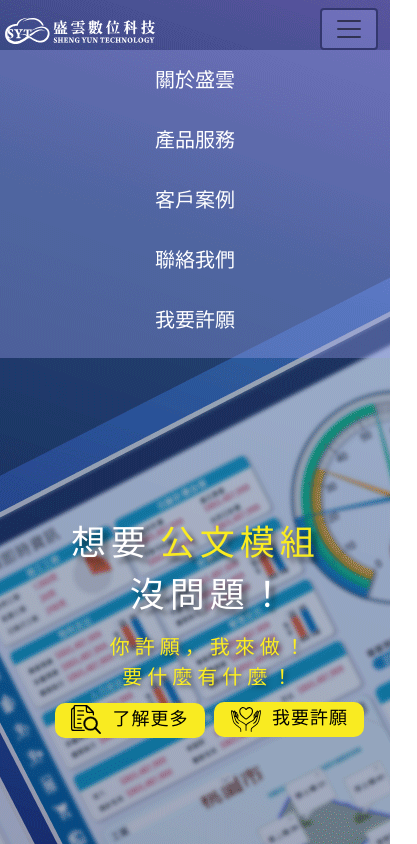
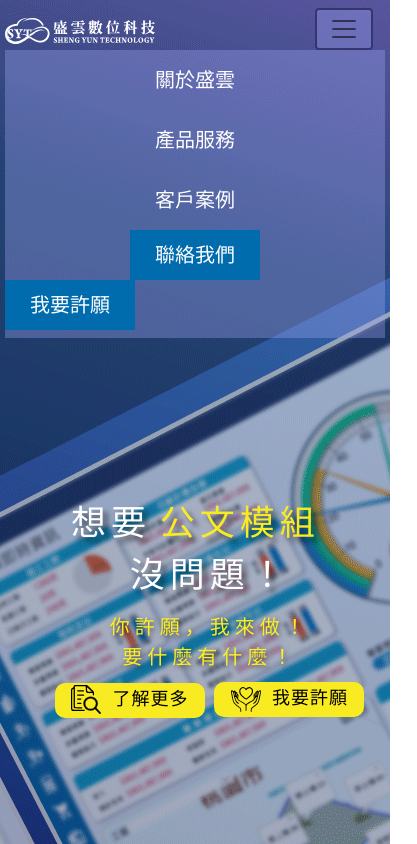
Before and after one commit to cwy104seung28/banner-sample-2, a plain HTML site: page index.html in a window 390 px wide. Both pictures are taken after a click on the button "Toggle navigation". Shown: the top 844 px of the page, 417 px wide, since content can reach past the window. Drawn offline with nearby package versions, Linux system fonts and the light colour scheme.

Commit message:
0630 update

```diff
--- a/css/index.scss
+++ b/css/index.scss
@@ -13,28 +13,42 @@ body {
             background-color: transparent;
 
             .container-fluid {
-                @media (max-width:991px) {
-                    padding: 0px;
+                padding: 0 60px;
+
+                @media (max-width:1899px) {
+                    padding: 0 40px;
+                }
+
+                @media (max-width:1549px) {
+                    padding: 0 30px;
+                }
+
+                @media (max-width:1299px) {
+                    padding: 0 20px;
+                }
+
+                @media (max-width:767px) {
+                    padding: 0 5px;
                 }
 
                 .navbar-brand {
-                    margin-left: 60px;
+                    // margin-left: 60px;
 
-                    @media (max-width:1899px) {
-                        margin-left: 40px;
-                    }
+                    // @media (max-width:1899px) {
+                    //     margin-left: 40px;
+                    // }
 
-                    @media (max-width:1549px) {
-                        margin-left: 30px;
-                    }
+                    // @media (max-width:1549px) {
+                    //     margin-left: 30px;
+                    // }
 
-                    @media (max-width:1299px) {
-                        margin-left: 20px;
-                    }
+                    // @media (max-width:1299px) {
+                    //     margin-left: 20px;
+                    // }
 
-                    @media (max-width:767px) {
-                        margin-left: 5px;
-                    }
+                    // @media (max-width:767px) {
+                    //     margin-left: 5px;
+                    // }
 
                     img {
                         width: 380px;
@@ -78,23 +92,23 @@ body {
                 }
 
                 ul {
+                    li {
                         .nav-link {
                             font-size: 26px;
                             color: #FFFFFF;
-                        padding-left: 52px;
-                        padding-right: 50px;
+                            padding: 10px 30px;
                             transition: 0.5s ease-in-out;
 
-                        @media (max-width:1899px) {
-                            padding: 0px 40px;
-                        }
+                            // @media (max-width:1899px) {
+                            //     padding: 10px 40px;
+                            // }
 
-                        @media (max-width:1679px) {
-                            padding: 0px 30px;
-                        }
+                            // @media (max-width:1679px) {
+                            //     padding: 10px 30px;
+                            // }
 
                             @media (max-width:1549px) {
-                            padding: 0px 20px;
+                                padding: 10px 20px;
                             }
 
                             @media (max-width:1299px) {
@@ -102,7 +116,7 @@ body {
                             }
 
                             @media (max-width:1199px) {
-                            padding: 0px 10px;
+                                padding: 10px 10px;
                             }
 
                             @media (max-width:991px) {
@@ -127,6 +141,39 @@ body {
 
                         .nav-link.active {
                             color: #F9EB21;
+                        }
+
+                        .nav-btn {
+                            background-color: #006cae;
+                            padding: 10px 25px;
+                        }
+                    }
+
+                    .item-margin {
+                        margin-right: 250px;
+
+                        @media (max-width:1899px) {
+                            margin-right: 200px;
+                        }
+                        @media (max-width:1679px) {
+                            margin-right: 150px;
+                        }
+                        @media (max-width:1549px) {
+                            margin-right: 100px;
+                        }
+
+                        @media (max-width:1399px) {
+                            margin-right: 50px;
+                        }
+                        @media (max-width:991px) {
+                            margin-right: 0px;
+                        }
+                    }
+                    .item-margin-btn{
+                        margin-right: 20px;
+                        @media (max-width:991px) {
+                            margin: auto;
+                        }
                     }
                 }
 
@@ -322,6 +369,7 @@ body {
                 transition: 0.5s ease-in-out;
                 position: relative;
                 color: #000;
+                margin-bottom: 30px;
 
                 @media screen and (max-width: 991px) {
                     height: auto;
@@ -426,51 +474,74 @@ body {
                 .adventage-container {
                     display: flex;
                     flex-wrap: wrap;
+
                     .adventage-card {
                         margin-bottom: 60px;
                         text-align: center;
+
                         .adventage-img {
                             width: 100px;
                             margin: 0 auto 10px;
+
                             @media screen and (max-width: 767px) {
                                 width: 75px;
                             }
+
                             img {
                                 width: 100%;
                             }
                         }
-                        .adventage-title{
+
+                        .adventage-title {
                             font-size: 24px;
                             font-weight: 600;
+
                             @media screen and (max-width: 767px) {
                                 font-size: 20px;
                             }
+
                             @media screen and (max-width: 575px) {
                                 font-size: 18px;
                             }
                         }
-                        .adventage-content{
+
+                        .adventage-content {
                             // width: 200px;
                             margin: auto;
                             font-size: 18px;
+                            color: #5f5f5f;
+
                             @media screen and (max-width: 767px) {
                                 width: 200px;
                                 font-size: 16px;
                             }
+
                             @media screen and (max-width: 575px) {
                                 width: 150px;
                             }
+
                             @media screen and (max-width: 399px) {
                                 font-size: 14px;
                             }
                         }
                     }
                 }
-                .adventage-other{
+
+                .adventage-other {
                     width: 100%;
                     height: 100px;
                     background-color: #8c8bd6;
                 }
+            }
+
+            .syt-works {
+                height: 1000px;
+                background-color: #b8b8e6;
+            }
+
+            .syt-aboutus-contact {
+                height: 1000px;
+                background-color: #b8c3e6;
             }
         }
 
@@ -482,14 +553,14 @@ body {
             .footer-flex {
                 display: flex;
                 // justify-content: space-around;
+                align-items: center;
 
+                @media screen and (max-width: 991px) {
+                    justify-content: space-around;
+                }
 
                 .syt-logo {
-                    width: 200px;
-
-                    @media screen and (max-width: 991px) {
-                        width: 100px;
-                    }
+                    width: 300px;
 
                     img {
                         width: 100%;
@@ -503,15 +574,24 @@ body {
                     justify-content: space-around;
 
                     @media screen and (max-width: 991px) {
+                        width: 50%;
                         display: block;
                     }
 
                     .contact-us {
                         margin: 0 10px;
+
+                        @media screen and (max-width: 991px) {
+                            margin-bottom: 10px;
+                        }
                     }
 
                     .information {
                         margin: 0 10px;
+
+                        @media screen and (max-width: 991px) {
+                            margin-bottom: 10px;
+                        }
                     }
 
                     .icon {
@@ -547,11 +627,11 @@ body {
         }
     }
 
-    main {
+
     button {
         border: none;
     }
-    }
+
 
     .syt-title {
         color: #FCEE21;
--- a/index.html
+++ b/index.html
@@ -36,14 +36,14 @@
                         <li class="nav-item">
                             <a class="nav-link" href="#">產品服務</a>
                         </li>
-                        <li class="nav-item">
+                        <li class="nav-item item-margin">
                             <a class="nav-link" href="#">客戶案例</a>
                         </li>
-                        <li class="nav-item">
-                            <a class="nav-link" href="#">聯絡我們</a>
+                        <li class="nav-item item-margin-btn">
+                            <button class="nav-link nav-btn">聯絡我們</button>
                         </li>
                         <li class="nav-item">
-                            <a class="nav-link" href="#">我要許願</a>
+                            <button class="nav-link nav-btn">我要許願</button>
                         </li>
                         <!-- <li class="nav-item">
                             <a class="nav-link" href="#">
@@ -199,6 +199,8 @@
                 <div class="adventage-other">
                 </div>
             </section>
+            <section class="syt-works"></section>
+            <section class="syt-aboutus-contact"></section>
         </main>
         <footer class="syt-footer">
             <div class="container">
```
Also changed, not shown: css/index.css, 1 other file. Lines whose indentation alone changed are shown as unchanged.
